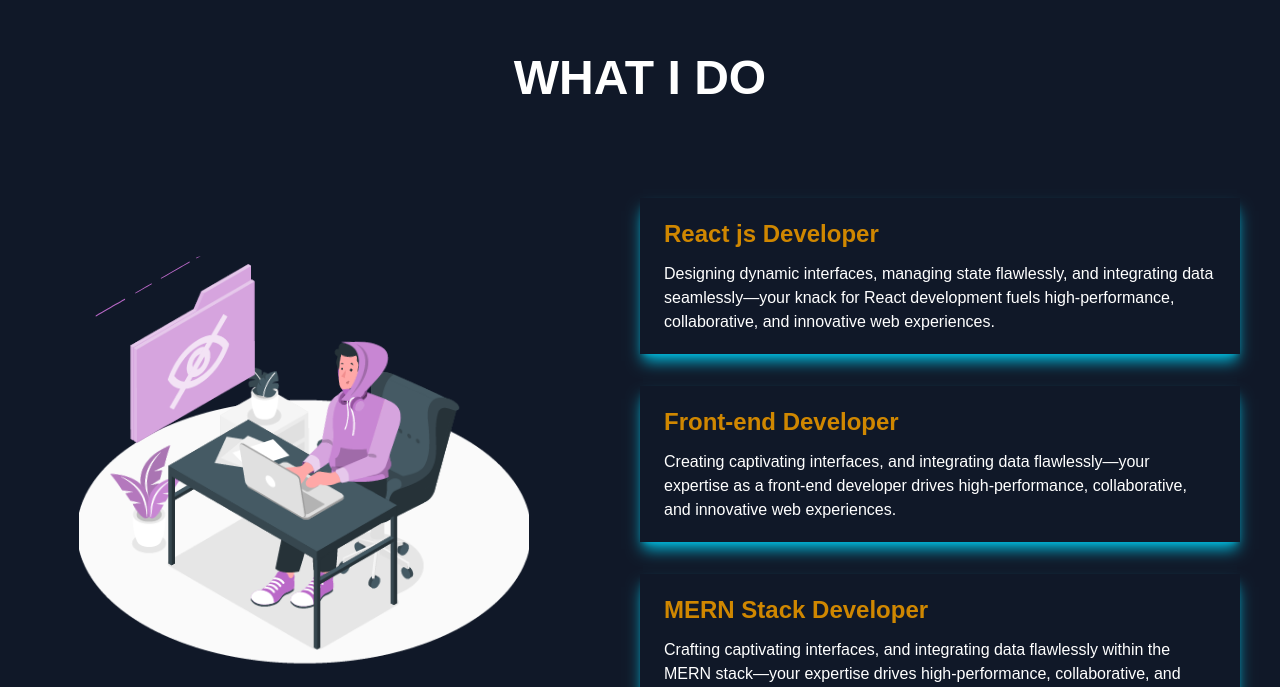
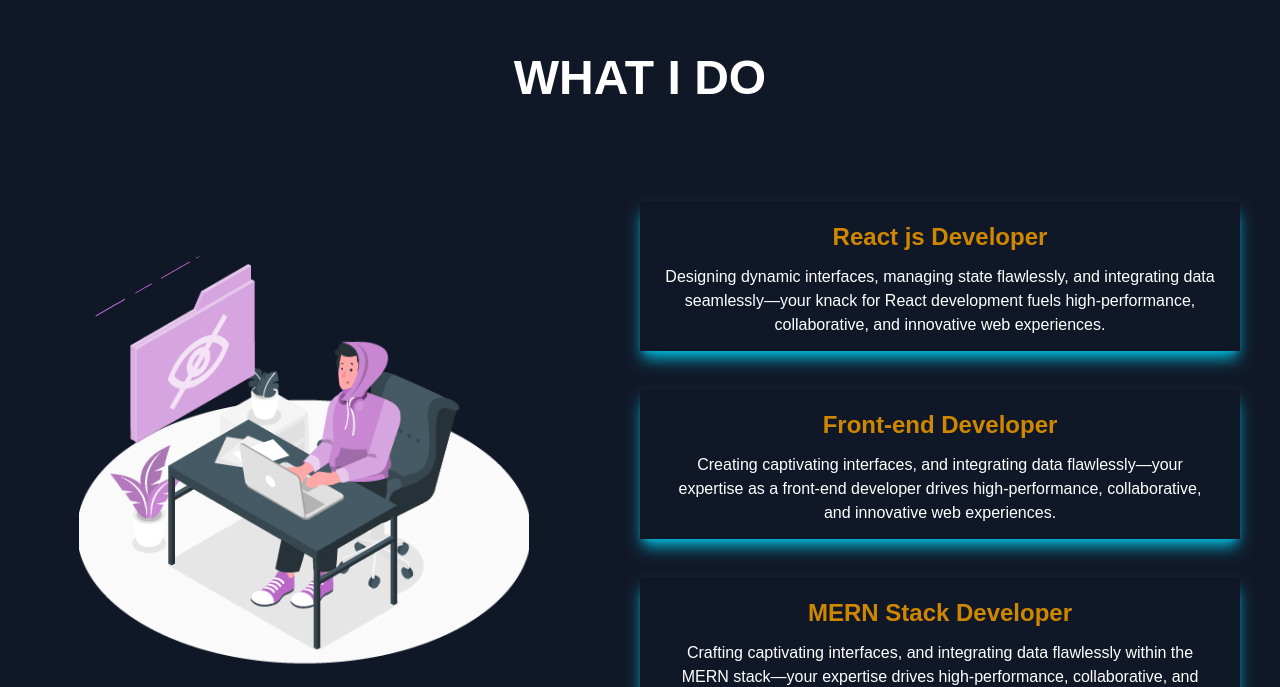
Before and after one commit to hridayroy19/my-next-portfolio, a Next.js app: page / in a window 1280 px wide. Shown: the part 2720-3407 px from the top of the page. Built offline with nearby package versions, Linux system fonts and the light colour scheme.

Commit message:
updatte service type

```diff
--- a/src/components/home/WorkType.tsx
+++ b/src/components/home/WorkType.tsx
@@ -38,7 +38,7 @@ const WorksType = () => {
   ];
 
   return (
-    <div id="work" className="pt-12 px-6 md:px-10 pb-12 text-white max-w-7xl mx-auto">
+    <div id="work" className=" xl:pt-12 pt-8 lg:px-10  text-white max-w-7xl mx-auto">
       <h1
         data-aos="fade-up"
         data-aos-duration="2000"
@@ -61,12 +61,12 @@ const WorksType = () => {
         <div
           data-aos="zoom-in"
           data-aos-duration="2000"
-          className="flex-1 pl-2 mt-8 lg:mt-0"
+          className="grid lg:grid-cols-1 md:grid-cols-2 grid-cols-1 justify-center text-center items-center  pl-2 mt-8 lg:mt-0"
         >
           {services.map((item) => (
             <div
               key={item.id}
-              className="card px-6 py-5 mt-8 w-[90%] sm:w-[400px] lg:w-[500px] xl:w-[600px] mx-auto shadow-lg shadow-cyan-500"
+              className="card px-6 py-5 mt-8 w-[90%] md:w-[95%] h-[80%] sm:w-[400px] lg:w-[500px] xl:w-[600px] mx-auto shadow-lg shadow-cyan-500"
             >
               <h4 className="font-semibold text-2xl text-yellow-600 mb-3">
                 {item.name}
```
